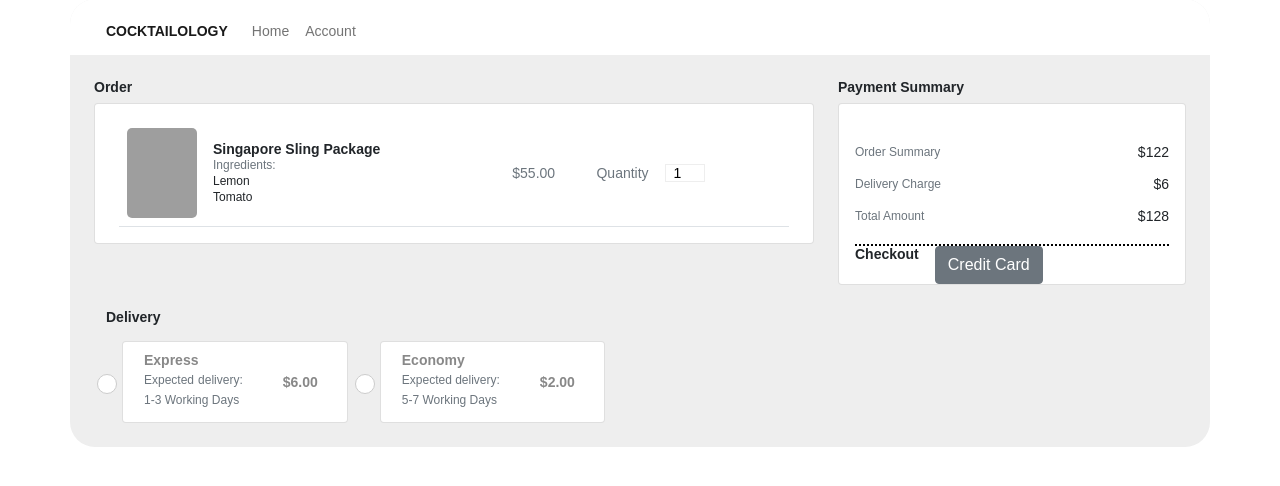
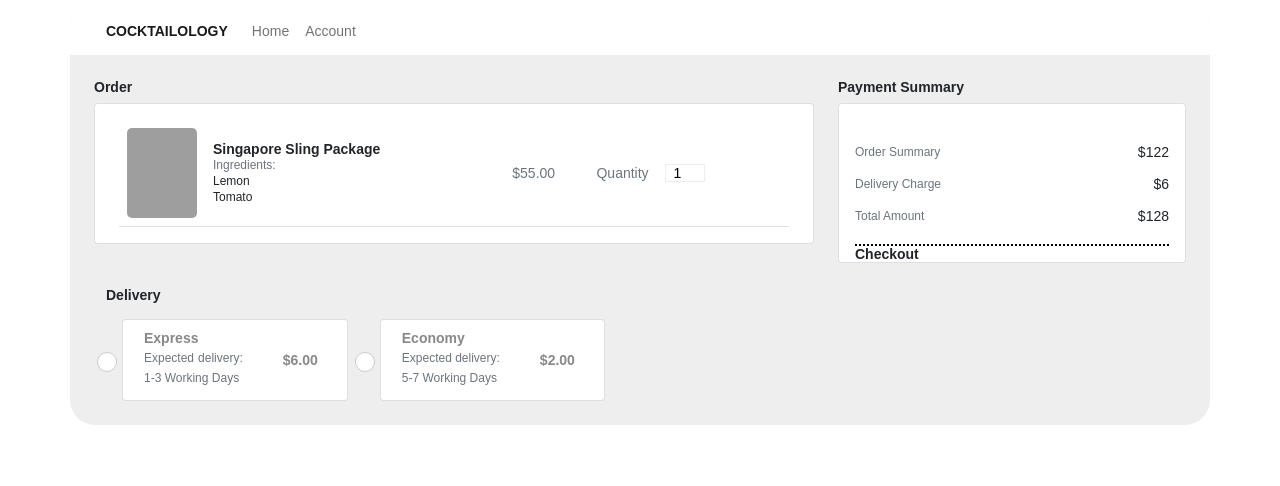
Before and after one commit to yukihkt/cocktailology, a Flask app: template templates/payment.html in a window 1280 px wide. Shown: the part 35-521 px from the top of the page. Run offline with Flask 2, Linux system fonts and the light colour scheme; the template is opened without the code that fills it, so the values that code supplies are empty; some libraries are stand-ins or nearby versions; grey boxes are pictures that could not be loaded.

Commit message:
smol changes

```diff
--- a/paypal.py
+++ b/paypal.py
@@ -33,11 +33,11 @@ def payment():
                     "name": "testitem",
                     "sku": "12345",
                     "price": "500.00",
-                    "currency": "USD",
+                    "currency": "SGD",
                     "quantity": 1}]},
             "amount": {
                 "total": "500.00",
-                "currency": "USD"},
+                "currency": "SGD"},
             "description": "This is the payment transaction description."}]})
 
     if payment.create():
--- a/templates/payment.html
+++ b/templates/payment.html
@@ -243,7 +243,6 @@
                         <div class="fw-bold d-flex flex-row">Checkout
 
                             <div class="p-2" id="paypal-button"></div>
-                            <button type ="button" class="btn btn-secondary" data-bs-toggle="modal" data-bs-target="#exampleModal">Credit Card</button>
                         </div>
 
 
@@ -286,48 +285,10 @@
                     </div>
                 </div>
 
-            </div>
+
+        </div>
 
 
-            </div>
-        </div>
-
-        <div class="modal fade" id="exampleModal" tabindex="-1" role="dialog" aria-labelledby="exampleModalLabel" aria-hidden="true">
-            <div class="modal-dialog" role="document">
-              <div class="modal-content">
-                <div class="modal-header">
-                  <h5 class="modal-title" id="exampleModalLabel">Payment by Credit Card</h5>
-                  <button type="button" class="btn close" data-bs-dismiss="modal" aria-label="Close">
-                    <span aria-hidden="true">&times;</span>
-                  </button>
-                </div>
-                <div class="modal-body">
-                    <form>
-                        <div class="mb-3">
-                          <label for="card-name" class="col-form-label">Name on Card:</label>
-                          <input type="text" class="form-control" id="card-name">
-                        </div>
-                        <div class="mb-3">
-                          <label for="card-number" class="col-form-label">Card Number (without hyphens):</label>
-                          <input type="text" class="form-control" id="card-number">
-                        </div>
-                        <div class="mb-3">
-                            <label for="card-expiry" class="col-form-label">Card Expiry Date:</label>
-                            <input type="date" class="form-control" id="card-expiry">
-                          </div>
-                        <div class="mb-3">
-                            <label for="card-cvv" class="col-form-label">CVV:</label>
-                            <input type="text" maxlength="3" class="form-control" id="card-cvv">
-                          </div>
-                      </form>
-                </div>
-                <div class="modal-footer">
-                  <button type="button" class="btn btn-secondary" data-bs-dismiss="modal">Cancel</button>
-                  <button type="button" class="btn btn-primary">Submit</button>
-                </div>
-              </div>
-            </div>
-          </div>
 
     </div>
 
```
